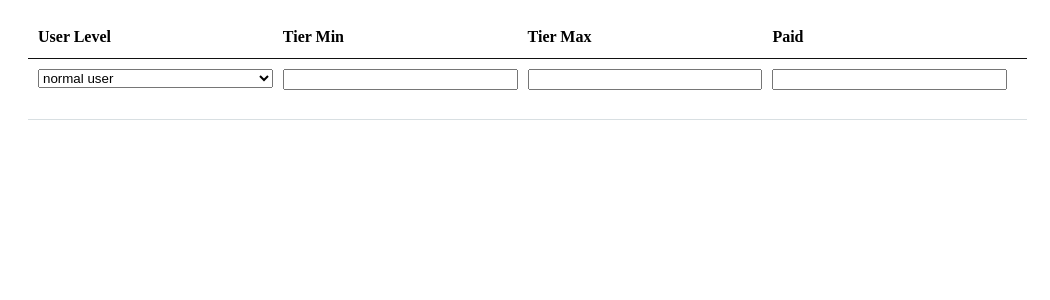
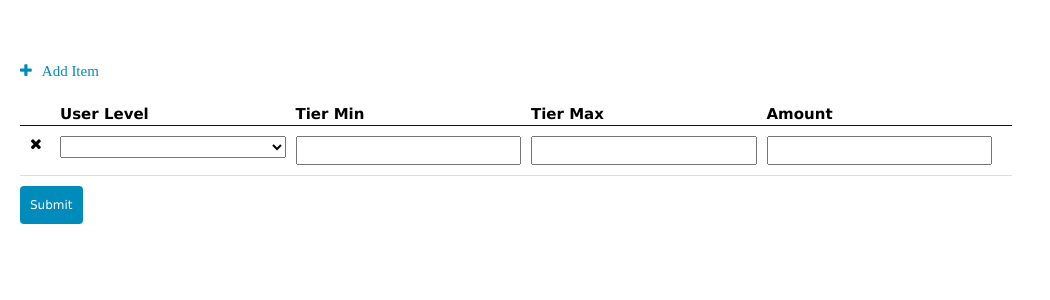
Before and after one commit to LiMeii/angular-dynamic-form, an Angular app: page / in a window 1280 px wide. Shown: the top 300 px of the page, without its empty margins (0-1050 px from the left). Built offline with nearby package versions, Linux system fonts and the light colour scheme.

Commit message:
angular dynamic form demo implemented

```diff
--- a/src/app/app.component.html
+++ b/src/app/app.component.html
@@ -1,6 +1,17 @@
-<div class="dynamic-wrapper">
+<div class="dynamic-wrapper" [formGroup]="feeForm">
   <div class="dynamic-container-wrapper">
+
+
+    <div class="plusIcon">
+      <i class="fa fa-plus" (click)="addFeeItem()"><span>Add Item</span></i>
+    </div>
+
+
     <div class="dynamic-header-row">
+      <div class="dynamic-column deleteColumn">
+
+
+      </div>
       <div class="dynamic-column">
         User Level
 
@@ -15,14 +26,23 @@
       </div>
 
       <div class="dynamic-column">
-        Paid
+        Amount
 
       </div>
 
     </div>
-    <dynamic-fee></dynamic-fee>
+    <div formArrayName="feeArray">
+      <div *ngFor="let arrayItem of feeArray.controls;let i=index">
+        <div formGroupName="{{i}}">
+          <dynamic-fee (deleteFeeItem)="removeFeeItem()" [group]="feeForm.controls.feeArray.controls[i]"></dynamic-fee>
+        </div>
+      </div>
+    </div>
+
+    <button class="button" (click)="onSubmit()">Submit</button>
 
   </div>
+
 
 </div>
 
--- a/src/app/app.component.ts
+++ b/src/app/app.component.ts
@@ -1,10 +1,43 @@
-import { Component } from '@angular/core';
+import { Component, OnInit } from '@angular/core';
+import { FormGroup, FormBuilder, FormArray } from '@angular/forms';
 
 @Component({
   selector: 'app-root',
-  templateUrl: './app.component.html',
-  styleUrls: ['./app.component.css']
+  templateUrl: './app.component.html'
 })
-export class AppComponent {
+export class AppComponent implements OnInit {
   title = 'angular-dynamic-form';
+  feeForm: FormGroup;
+  constructor(private fb: FormBuilder) { }
+
+  ngOnInit() {
+    this.feeForm = this.fb.group({
+      feeArray: this.fb.array([])
+
+    });
+    this.addFeeItem();
+  }
+
+  get feeArray() {
+    return <FormArray>this.feeForm.get('feeArray');
+  }
+
+  addFeeItem() {
+    this.feeArray.push(
+      this.fb.group({
+        userlevel: [],
+        tierMin: [],
+        tierMax: [],
+        amount: []
+      })
+    )
+  }
+
+  removeFeeItem() {
+    this.feeArray.removeAt(this.feeArray.length - 1);
+  }
+
+  onSubmit(){
+    console.log(this.feeForm.controls.feeArray);
+  }
 }
--- a/src/app/app.module.ts
+++ b/src/app/app.module.ts
@@ -1,9 +1,10 @@
 import { BrowserModule } from '@angular/platform-browser';
 import { NgModule } from '@angular/core';
+import { FormsModule, ReactiveFormsModule } from '@angular/forms'
 
 import { AppRoutingModule } from './app-routing.module';
 import { AppComponent } from './app.component';
-import {DynamicFeeComponent} from './dynamic-fee/dynamic-fee.component';
+import { DynamicFeeComponent } from './dynamic-fee/dynamic-fee.component';
 
 @NgModule({
   declarations: [
@@ -12,6 +13,8 @@ import {DynamicFeeComponent} from './dynamic-fee/dynamic-fee.component';
   ],
   imports: [
     BrowserModule,
+    FormsModule,
+    ReactiveFormsModule,
     AppRoutingModule
   ],
   providers: [],
--- a/src/app/dynamic-fee/dynamic-fee.component.html
+++ b/src/app/dynamic-fee/dynamic-fee.component.html
@@ -1,10 +1,14 @@
+<form [formGroup]="group">
     <div class="dynamic-row">
+        <div class="dynamic-column deleteColumn" (click)="onRemoveItem()">
+            <i class="fa fa-close"></i>
+        </div>
         <div class="dynamic-column">
-        <select>
-            <option>
-                normal user
+            <select formControlName="userlevel">
+                <option value="user">
+                    user
                 </option>
-            <option>
+                <option value="VIP" selected>
                     VIP
                 </option>
 
@@ -14,21 +18,16 @@
         </div>
 
         <div class="dynamic-column">
-        <input>
-
-
+            <input formControlName="tierMin">
         </div>
 
         <div class="dynamic-column">
-        <input>
-
-
+            <input formControlName="tierMax">
         </div>
 
         <div class="dynamic-column">
-        <input>
-
-
+            <input formControlName="amount">
         </div>
 
     </div>
+</form>
--- a/src/app/dynamic-fee/dynamic-fee.component.ts
+++ b/src/app/dynamic-fee/dynamic-fee.component.ts
@@ -1,11 +1,21 @@
-import { Component } from "@angular/core";
+import { Component, OnInit, Output, EventEmitter, Input } from "@angular/core"
+
 
 @Component({
     selector: 'dynamic-fee',
-    templateUrl: "./dynamic-fee.component.html",
-    styleUrls: ['../app.component.css']
+    templateUrl: "./dynamic-fee.component.html"
 })
 
-export class DynamicFeeComponent {
+export class DynamicFeeComponent implements OnInit {
+    @Input() group:any
+    @Output() deleteFeeItem: EventEmitter<any> = new EventEmitter<any>();
+
+    ngOnInit() {
+
+    }
+
+    onRemoveItem(){
+        this.deleteFeeItem.emit();
+    }
 
 }
--- a/src/index.html
+++ b/src/index.html
@@ -7,6 +7,8 @@
 
   <meta name="viewport" content="width=device-width, initial-scale=1">
   <link rel="icon" type="image/x-icon" href="favicon.ico">
+  <link rel="stylesheet" href="https://www.w3schools.com/w3css/4/w3.css">
+<link rel="stylesheet" href="https://cdnjs.cloudflare.com/ajax/libs/font-awesome/4.7.0/css/font-awesome.min.css">
 </head>
 <body>
   <app-root></app-root>
--- a/src/styles.css
+++ b/src/styles.css
@@ -1,7 +1,7 @@
 /* You can add global styles to this file, and also import other style files */
 
-.dynamic-wrapper{
-    margin-top:60px 300px;
+.dynamic-wrapper {
+    margin-top: 60px 300px;
     background: white;
     width: 100%;
 }
@@ -20,17 +20,17 @@
     font-weight: bold;
 }
 
-.dynamic-column{
+.dynamic-column {
     display: flex;
     flex-direction: column;
     flex-basis: 100%;
-    flex:1;
+    flex: 1;
     height: auto;
-    min-height: 30px;
+    min-height: 20px;
     margin-right: 10px;
 }
 
-.dynamic-row{
+.dynamic-row {
     padding: 10px;
     display: flex;
     flex-direction: row;
@@ -40,3 +40,30 @@
     min-height: 40px;
     border-bottom: 1px solid #d8dfe2;
 }
+
+.button {
+    margin: 10px 0;
+    font-size: 1em;
+    background-color: #008CBA;
+    border: none;
+    color: white;
+    padding: 10px;
+    text-align: center;
+    text-decoration: none;
+    display: inline-block;
+    font-size: 12px;
+    border-radius: 4px;
+}
+
+.deleteColumn {
+    max-width: 20px;
+}
+
+.plusIcon {
+    color: #008CBA;
+    margin-top: 60px;
+}
+
+.plusIcon span {
+    padding: 10px;
+}
```
Lines whose indentation alone changed are shown as unchanged.
